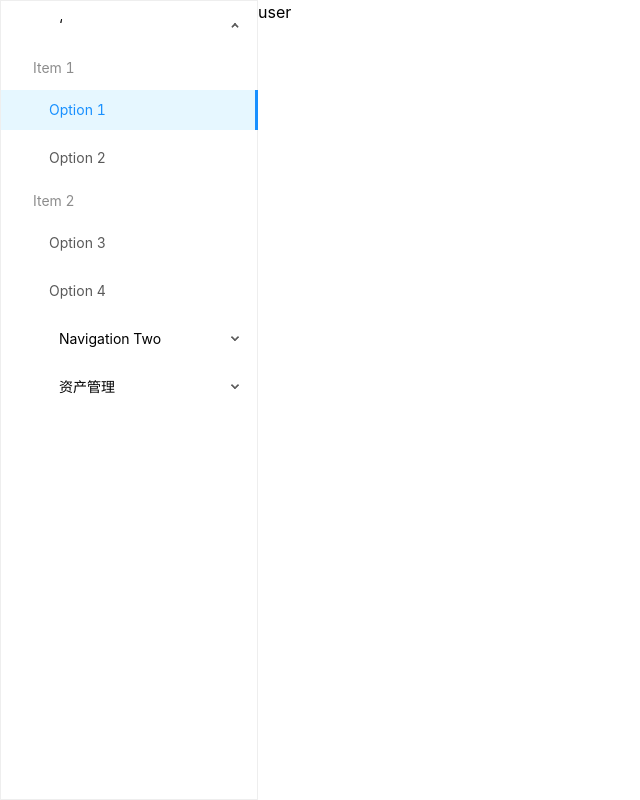
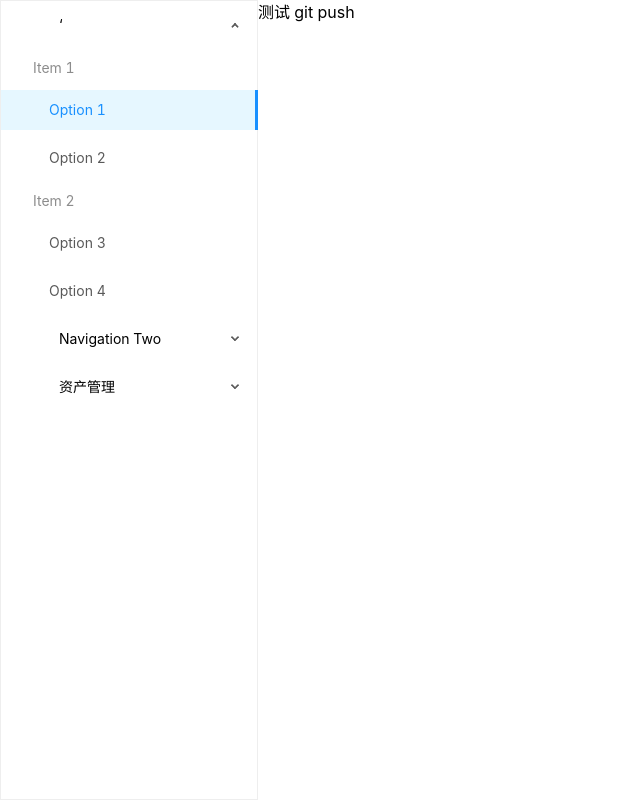
Before and after one commit to yuuuc/money-admin, a Vue app: page /#/home/user in a window 1280 px wide. Shown: the whole page, without its empty margins (0-640 px from the left). Built offline with nearby package versions, Linux system fonts and the light colour scheme.

Commit message:
test push

```diff
--- a/src/pages/User.vue
+++ b/src/pages/User.vue
@@ -1,3 +1,3 @@
 <template>
-	<div>user</div>
+	<div>测试 git push</div>
 </template>
```
